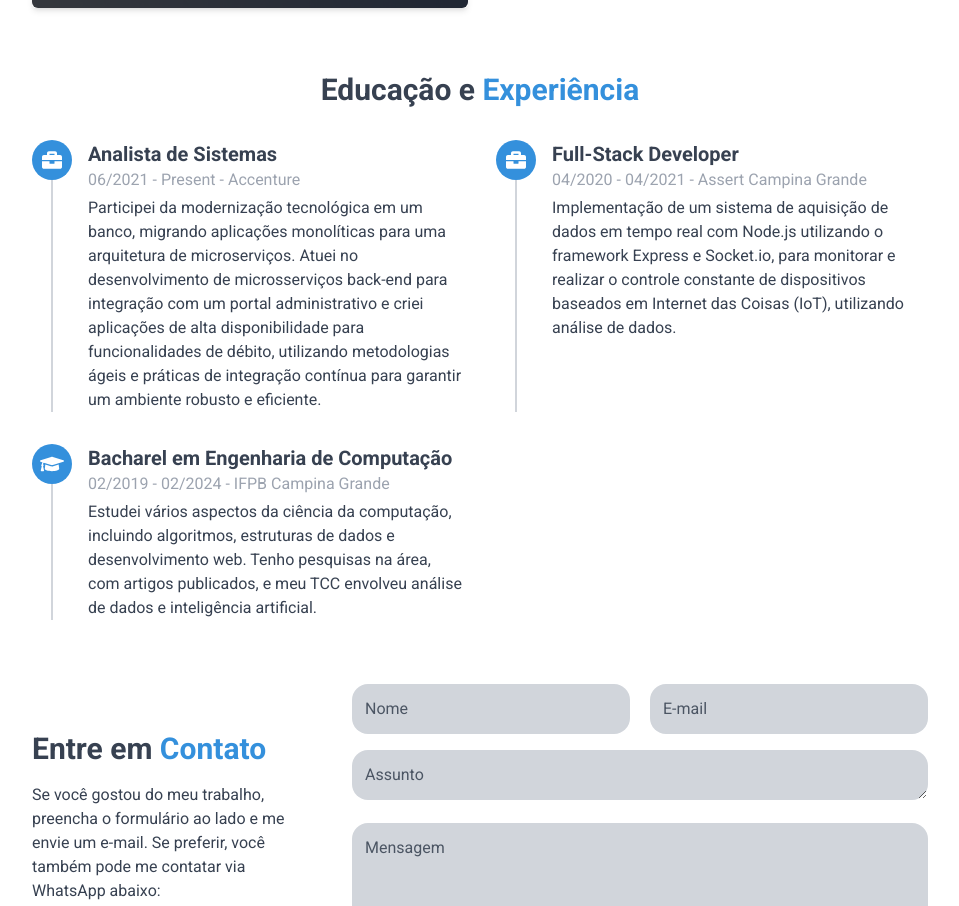
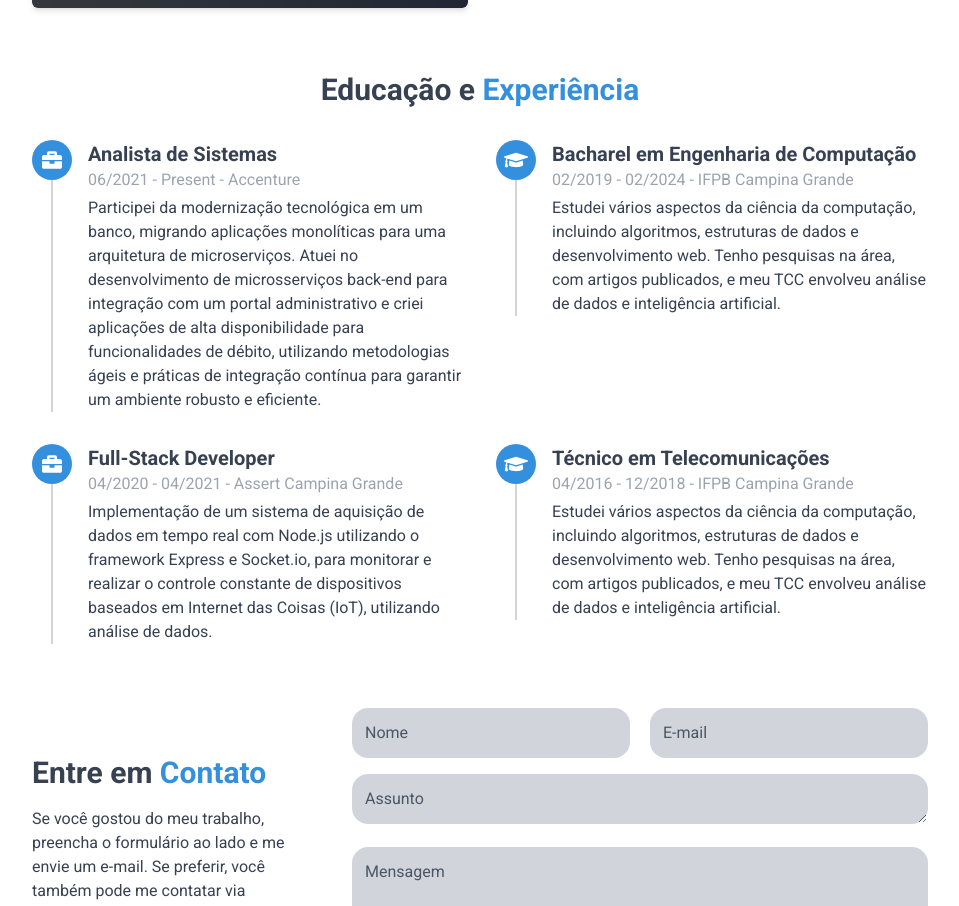
Before and after one commit to Elismar13/meu-portfolio, a React (Vite) app: page / in a window 1280 px wide. Shown: the part 2619-3525 px from the top of the page, without its empty margins (160-1119 px from the left). Built offline with nearby package versions, Linux system fonts and the light colour scheme.

Commit message:
fix: fixing grid drisplay at experiences

```diff
--- a/data/experience.ts
+++ b/data/experience.ts
@@ -35,5 +35,14 @@ export const experiences: ExperienceItem[] = [
     institution: 'IFPB Campina Grande',
     description: 'Estudei vários aspectos da ciência da computação, incluindo algoritmos, estruturas de dados e desenvolvimento web. Tenho pesquisas na área, com artigos publicados, e meu TCC envolveu análise de dados e inteligência artificial.',
     description_en: 'Studied various aspects of computer science including algorithms, data structures, and web development. I have research in the field with published articles, and my thesis involved data analysis and artificial intelligence.',
+  },
+  {
+    type: 'education',
+    range: '04/2016 - 12/2018',
+    title: 'Técnico em Telecomunicações',
+    title_en: 'Telecommunications Technician',
+    institution: 'IFPB Campina Grande',
+    description: 'Estudei vários aspectos da ciência da computação, incluindo algoritmos, estruturas de dados e desenvolvimento web. Tenho pesquisas na área, com artigos publicados, e meu TCC envolveu análise de dados e inteligência artificial.',
+    description_en: 'Studied various aspects of computer science including algorithms, data structures, and web development. I have research in the field with published articles, and my thesis involved data analysis and artificial intelligence.',
   }
 ];
--- a/src/components/Experience.tsx
+++ b/src/components/Experience.tsx
@@ -1,9 +1,9 @@
 import React, { useContext } from 'react';
 import { useTranslation } from 'react-i18next';
+import { FaBriefcase, FaGraduationCap } from 'react-icons/fa';
 import ThemeContext from '../context/ThemeContext';
 import { COLORS } from '../constants/colors';
 import { experiences } from '../../data/experience';
-import { FaBriefcase, FaGraduationCap } from 'react-icons/fa';
 
 const Experience: React.FC = () => {
   const { color } = useContext(ThemeContext) || { color: COLORS.CUSTOM_BLUE };
@@ -16,9 +16,13 @@ const Experience: React.FC = () => {
           {t('experience.title')}
           <span style={{ color }}>{t('experience.title2')}</span>
         </h2>
-        <div className="grid grid-cols-1 sm:grid-cols-2 gap-8">
+
+        <div className="grid grid-cols-1 sm:grid-cols-2 gap-8 auto-cols-auto sm:grid-flow-col-dense">
           {experiences.map((exp, index) => (
-            <div key={index} className="relative flex space-x-4">
+            <div
+              key={index}
+              className={`self-start relative flex space-x-4 ${exp.type === 'work' ? 'sm:col-start-1' : 'sm:col-start-2'}`}
+            >
               <div className="flex flex-col items-center">
                 <div
                   className="flex items-center justify-center w-10 h-10 rounded-full"
@@ -34,9 +38,15 @@ const Experience: React.FC = () => {
               </div>
 
               <div>
-                <h3 className="text-xl font-semibold">{i18n.language === 'pt' ? exp.title : exp.title_en}</h3>
-                <p className="text-gray-400 dark:text-gray-300">{exp.range} - {exp.institution}</p>
-                <p className="mt-1">{i18n.language === 'pt' ? exp.description : exp.description_en}</p>
+                <h3 className="text-xl font-semibold">
+                  {i18n.language === 'pt' ? exp.title : exp.title_en}
+                </h3>
+                <p className="text-gray-400 dark:text-gray-300">
+                  {exp.range} - {exp.institution}
+                </p>
+                <p className="mt-1 whitespace-pre-line">
+                  {i18n.language === 'pt' ? exp.description : exp.description_en}
+                </p>
               </div>
             </div>
           ))}
```
